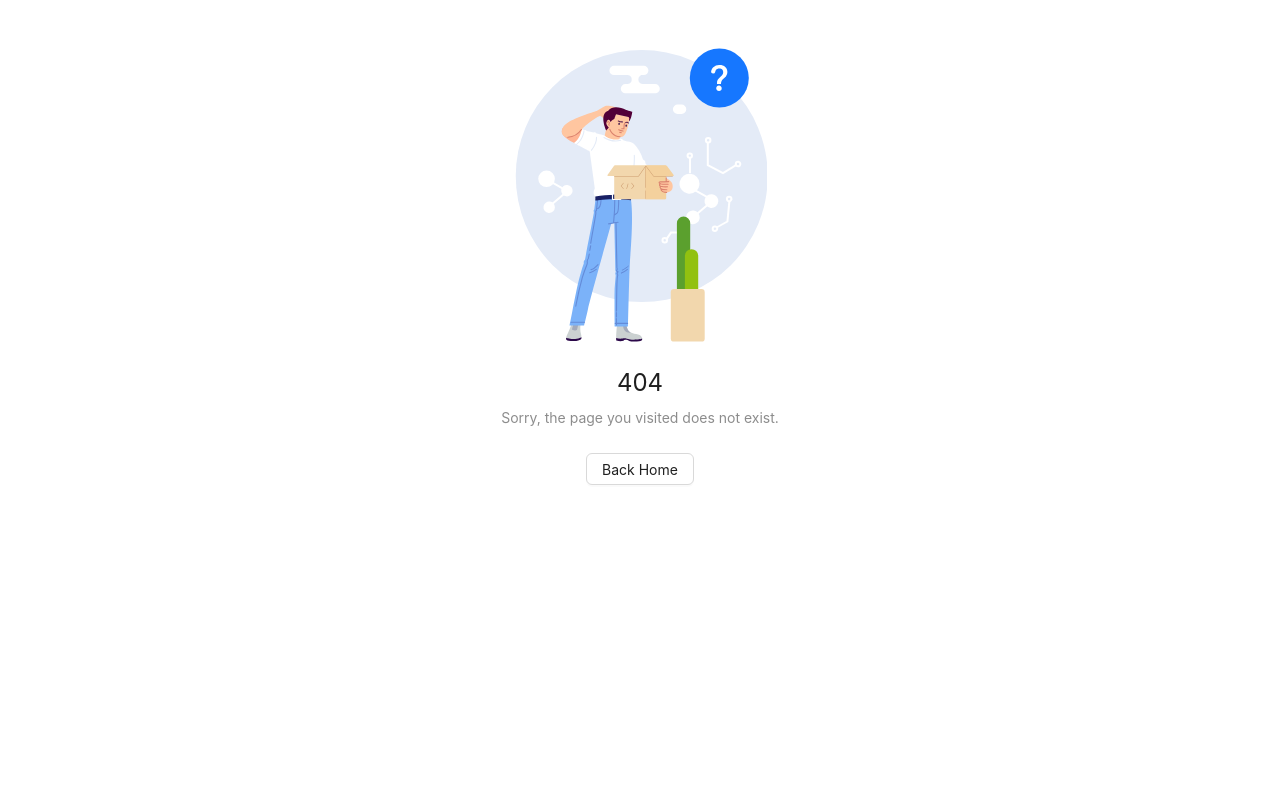
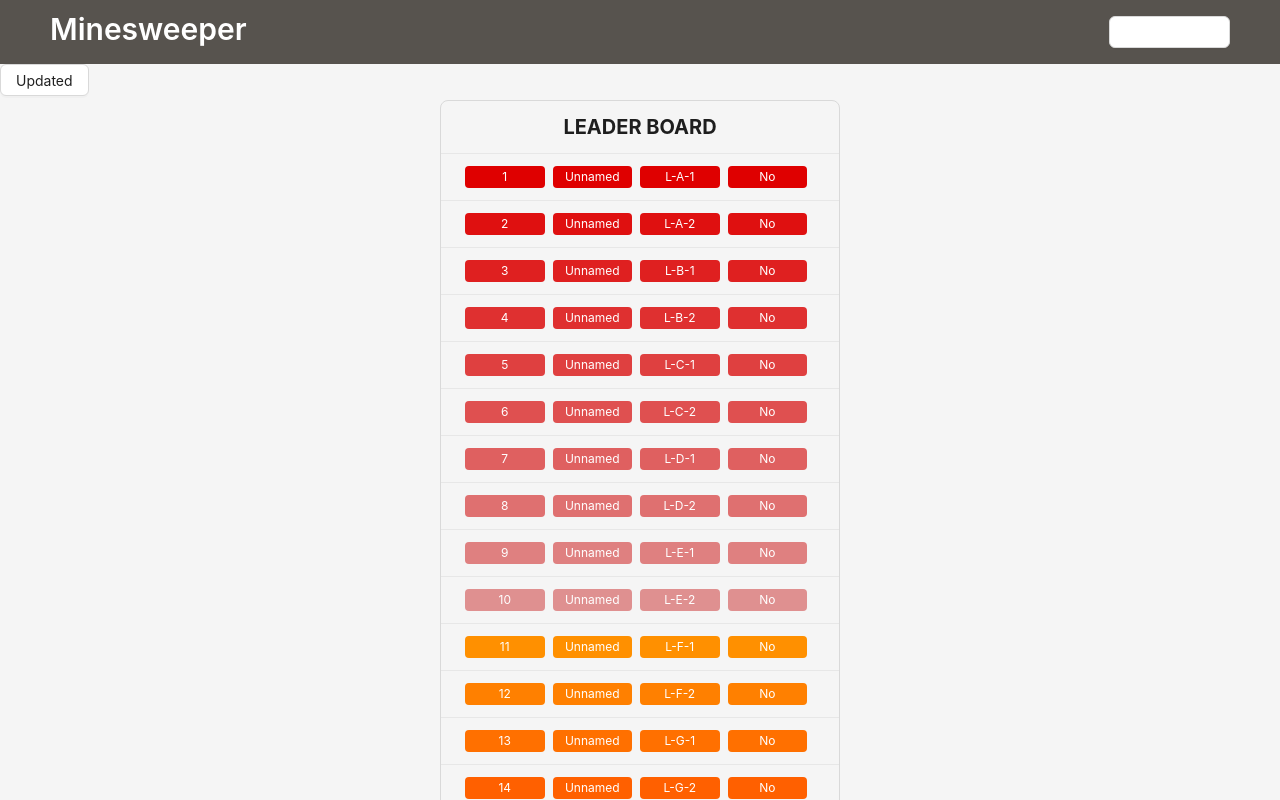
Before and after one commit to SamiurRahmanMukul/react-minesweeper-game, a React (Create React App) app: page /leader-board in a window 1280 px wide. Before the commit this address had no page. Shown: the top 800 px of the page. Built offline with nearby package versions, Linux system fonts and the light colour scheme.

Commit message:
leader page make with custom design & configure

```diff
--- a/src/App.js
+++ b/src/App.js
@@ -1,6 +1,7 @@
 import { BrowserRouter, Route, Routes } from 'react-router-dom';
 import GamePanel from './pages/GamePanel';
 import Home from './pages/Home';
+import LeaderBoard from './pages/LeaderBoard';
 import NotFound from './pages/NotFound';
 
 function App() {
@@ -15,6 +16,9 @@
 
         {/* GAME PANEL ROUTE */}
         <Route path='/start/:level' element={<GamePanel />} />
+
+        {/* LEADER BOARD ROUTE */}
+        <Route path='/leader-board' element={<LeaderBoard />} />
       </Routes>
     </BrowserRouter>
   );
--- a/src/components/Game/index.js
+++ b/src/components/Game/index.js
@@ -1,4 +1,3 @@
-/* eslint-disable no-unused-vars */
 /* eslint-disable no-shadow */
 /* eslint-disable consistent-return */
 /* eslint-disable react/no-array-index-key */
@@ -129,9 +128,9 @@
     }
 
     // if nothing, spread
-    // if (cell.value === 0) {
-    //   gameCells = openMultiple(gameCells, rowParam, colParam);
-    // }
+    if (cell.value === 0) {
+      gameCells = openMultiple(gameCells, rowParam, colParam);
+    }
     // display number
     if (cell.value > 0) {
       gameCells = setCellProp(gameCells, rowParam, colParam, 'state', 1);
--- a/src/data/bus-sit.json
+++ b/src/data/bus-sit.json
@@ -1,43 +1,43 @@
 [
-  { "index": 1, "sit-number": "L-A-1", "seg-colors": "#DF0000", "booking": "No", "name": "" },
-  { "index": 2, "sit-number": "L-A-2", "seg-colors": "#DF1010", "booking": "No", "name": "" },
-  { "index": 3, "sit-number": "L-B-1", "seg-colors": "#DF2020", "booking": "No", "name": "" },
-  { "index": 4, "sit-number": "L-B-2", "seg-colors": "#DF3030", "booking": "No", "name": "" },
-  { "index": 5, "sit-number": "L-C-1", "seg-colors": "#DF4040", "booking": "No", "name": "" },
-  { "index": 6, "sit-number": "L-C-2", "seg-colors": "#DF5050", "booking": "No", "name": "" },
-  { "index": 7, "sit-number": "L-D-1", "seg-colors": "#DF6060", "booking": "No", "name": "" },
-  { "index": 8, "sit-number": "L-D-2", "seg-colors": "#DF7070", "booking": "No", "name": "" },
-  { "index": 9, "sit-number": "L-E-1", "seg-colors": "#DF8080", "booking": "No", "name": "" },
-  { "index": 10, "sit-number": "L-E-2", "seg-colors": "#DF9090", "booking": "No", "name": "" },
-  { "index": 11, "sit-number": "L-F-1", "seg-colors": "#FF9000", "booking": "No", "name": "" },
-  { "index": 12, "sit-number": "L-F-2", "seg-colors": "#FF8000", "booking": "No", "name": "" },
-  { "index": 13, "sit-number": "L-G-1", "seg-colors": "#FF7000", "booking": "No", "name": "" },
-  { "index": 14, "sit-number": "L-G-2", "seg-colors": "#FF6000", "booking": "No", "name": "" },
-  { "index": 15, "sit-number": "L-H-1", "seg-colors": "#FF5000", "booking": "No", "name": "" },
-  { "index": 16, "sit-number": "L-H-2", "seg-colors": "#FF4000", "booking": "No", "name": "" },
-  { "index": 17, "sit-number": "L-I-1", "seg-colors": "#FF3000", "booking": "No", "name": "" },
-  { "index": 18, "sit-number": "L-I-2", "seg-colors": "#FF2000", "booking": "No", "name": "" },
-  { "index": 19, "sit-number": "L-J-1", "seg-colors": "#FF1000", "booking": "No", "name": "" },
-  { "index": 20, "sit-number": "L-J-2", "seg-colors": "#FF0000", "booking": "No", "name": "" },
-  { "index": 21, "sit-number": "R-A-1", "seg-colors": "#3D9090", "booking": "No", "name": "" },
-  { "index": 22, "sit-number": "R-A-2", "seg-colors": "#3D8080", "booking": "No", "name": "" },
-  { "index": 23, "sit-number": "R-B-1", "seg-colors": "#3D7070", "booking": "No", "name": "" },
-  { "index": 24, "sit-number": "R-B-2", "seg-colors": "#3D6060", "booking": "No", "name": "" },
-  { "index": 25, "sit-number": "R-C-1", "seg-colors": "#3D5050", "booking": "No", "name": "" },
-  { "index": 26, "sit-number": "R-C-2", "seg-colors": "#3D4040", "booking": "No", "name": "" },
-  { "index": 27, "sit-number": "R-D-1", "seg-colors": "#3D3030", "booking": "No", "name": "" },
-  { "index": 28, "sit-number": "R-D-2", "seg-colors": "#3D2030", "booking": "No", "name": "" },
-  { "index": 29, "sit-number": "R-E-1", "seg-colors": "#3D1010", "booking": "No", "name": "" },
-  { "index": 30, "sit-number": "R-E-2", "seg-colors": "#3D0000", "booking": "No", "name": "" },
-  { "index": 31, "sit-number": "R-F-1", "seg-colors": "#34A29F", "booking": "No", "name": "" },
-  { "index": 32, "sit-number": "R-F-2", "seg-colors": "#34A28F", "booking": "No", "name": "" },
-  { "index": 33, "sit-number": "R-G-1", "seg-colors": "#34A27F", "booking": "No", "name": "" },
-  { "index": 34, "sit-number": "R-G-2", "seg-colors": "#34A26F", "booking": "No", "name": "" },
-  { "index": 35, "sit-number": "R-H-1", "seg-colors": "#34A25F", "booking": "No", "name": "" },
-  { "index": 36, "sit-number": "R-H-2", "seg-colors": "#34A24F", "booking": "No", "name": "" },
-  { "index": 37, "sit-number": "R-I-1", "seg-colors": "#34A23F", "booking": "No", "name": "" },
-  { "index": 38, "sit-number": "R-I-2", "seg-colors": "#34A22F", "booking": "No", "name": "" },
-  { "index": 39, "sit-number": "R-J-1", "seg-colors": "#34A21F", "booking": "No", "name": "" },
-  { "index": 40, "sit-number": "R-J-2", "seg-colors": "#34A20F", "booking": "No", "name": "" },
-  { "index": 41, "sit-number": "C-J-3", "seg-colors": "#34A200", "booking": "No", "name": "" }
+  { "index": 1, "sitNum": "L-A-1", "color": "#DF0000", "booking": "No", "name": "" },
+  { "index": 2, "sitNum": "L-A-2", "color": "#DF1010", "booking": "No", "name": "" },
+  { "index": 3, "sitNum": "L-B-1", "color": "#DF2020", "booking": "No", "name": "" },
+  { "index": 4, "sitNum": "L-B-2", "color": "#DF3030", "booking": "No", "name": "" },
+  { "index": 5, "sitNum": "L-C-1", "color": "#DF4040", "booking": "No", "name": "" },
+  { "index": 6, "sitNum": "L-C-2", "color": "#DF5050", "booking": "No", "name": "" },
+  { "index": 7, "sitNum": "L-D-1", "color": "#DF6060", "booking": "No", "name": "" },
+  { "index": 8, "sitNum": "L-D-2", "color": "#DF7070", "booking": "No", "name": "" },
+  { "index": 9, "sitNum": "L-E-1", "color": "#DF8080", "booking": "No", "name": "" },
+  { "index": 10, "sitNum": "L-E-2", "color": "#DF9090", "booking": "No", "name": "" },
+  { "index": 11, "sitNum": "L-F-1", "color": "#FF9000", "booking": "No", "name": "" },
+  { "index": 12, "sitNum": "L-F-2", "color": "#FF8000", "booking": "No", "name": "" },
+  { "index": 13, "sitNum": "L-G-1", "color": "#FF7000", "booking": "No", "name": "" },
+  { "index": 14, "sitNum": "L-G-2", "color": "#FF6000", "booking": "No", "name": "" },
+  { "index": 15, "sitNum": "L-H-1", "color": "#FF5000", "booking": "No", "name": "" },
+  { "index": 16, "sitNum": "L-H-2", "color": "#FF4000", "booking": "No", "name": "" },
+  { "index": 17, "sitNum": "L-I-1", "color": "#FF3000", "booking": "No", "name": "" },
+  { "index": 18, "sitNum": "L-I-2", "color": "#FF2000", "booking": "No", "name": "" },
+  { "index": 19, "sitNum": "L-J-1", "color": "#FF1000", "booking": "No", "name": "" },
+  { "index": 20, "sitNum": "L-J-2", "color": "#FF0000", "booking": "No", "name": "" },
+  { "index": 21, "sitNum": "R-A-1", "color": "#3D9090", "booking": "No", "name": "" },
+  { "index": 22, "sitNum": "R-A-2", "color": "#3D8080", "booking": "No", "name": "" },
+  { "index": 23, "sitNum": "R-B-1", "color": "#3D7070", "booking": "No", "name": "" },
+  { "index": 24, "sitNum": "R-B-2", "color": "#3D6060", "booking": "No", "name": "" },
+  { "index": 25, "sitNum": "R-C-1", "color": "#3D5050", "booking": "No", "name": "" },
+  { "index": 26, "sitNum": "R-C-2", "color": "#3D4040", "booking": "No", "name": "" },
+  { "index": 27, "sitNum": "R-D-1", "color": "#3D3030", "booking": "No", "name": "" },
+  { "index": 28, "sitNum": "R-D-2", "color": "#3D2030", "booking": "No", "name": "" },
+  { "index": 29, "sitNum": "R-E-1", "color": "#3D1010", "booking": "No", "name": "" },
+  { "index": 30, "sitNum": "R-E-2", "color": "#3D0000", "booking": "No", "name": "" },
+  { "index": 31, "sitNum": "R-F-1", "color": "#34A29F", "booking": "No", "name": "" },
+  { "index": 32, "sitNum": "R-F-2", "color": "#34A28F", "booking": "No", "name": "" },
+  { "index": 33, "sitNum": "R-G-1", "color": "#34A27F", "booking": "No", "name": "" },
+  { "index": 34, "sitNum": "R-G-2", "color": "#34A26F", "booking": "No", "name": "" },
+  { "index": 35, "sitNum": "R-H-1", "color": "#34A25F", "booking": "No", "name": "" },
+  { "index": 36, "sitNum": "R-H-2", "color": "#34A24F", "booking": "No", "name": "" },
+  { "index": 37, "sitNum": "R-I-1", "color": "#34A23F", "booking": "No", "name": "" },
+  { "index": 38, "sitNum": "R-I-2", "color": "#34A22F", "booking": "No", "name": "" },
+  { "index": 39, "sitNum": "R-J-1", "color": "#34A21F", "booking": "No", "name": "" },
+  { "index": 40, "sitNum": "R-J-2", "color": "#34A20F", "booking": "No", "name": "" },
+  { "index": 41, "sitNum": "C-J-3", "color": "#34A200", "booking": "No", "name": "" }
 ]
--- a/src/layout/MainLayout.jsx
+++ b/src/layout/MainLayout.jsx
@@ -15,6 +15,12 @@
       <Header className='flex flex-row items-center justify-between !bg-stone-600'>
         <Link to='/'>
           <Title className='!text-white mt-2' level={2}>Minesweeper</Title>
+        </Link>
+
+        <Link to='/leader-board'>
+          <Button className='!text-white hover:!text-blue-400' type='default'>
+            Leader Board
+          </Button>
         </Link>
       </Header>
 
--- /dev/null
+++ b/src/pages/LeaderBoard.jsx
@@ -0,0 +1,33 @@
+import { Button, List, Tag } from 'antd';
+import React from 'react';
+import { useDispatch, useSelector } from 'react-redux';
+import MainLayout from '../layout/MainLayout';
+import { updateSit } from '../redux/slice/busSiteSlice';
+
+function LeaderBoard() {
+  const sits = useSelector((state) => state.busSit.sits);
+  const dispatch = useDispatch();
+
+  return (
+    <MainLayout>
+      <Button onClick={() => dispatch(updateSit({ index: 4, name: 'Mukul' }))}>Updated</Button>
+
+      <List
+        className='w-[400px] mx-auto my-1'
+        header={<h1 className='text-center text-xl font-bold uppercase'>Leader Board</h1>}
+        bordered
+        dataSource={sits}
+        renderItem={(item) => (
+          <List.Item key={item.index}>
+            <Tag className='w-[100px] text-center' color={item.color}>{item.index}</Tag>
+            <Tag className='w-[100px] text-center' color={item.color}>{item.name || 'Unnamed'}</Tag>
+            <Tag className='w-[100px] text-center' color={item.color}>{item.sitNum}</Tag>
+            <Tag className='w-[100px] text-center' color={item.color}>{item.booking}</Tag>
+          </List.Item>
+        )}
+      />
+    </MainLayout>
+  );
+}
+
+export default LeaderBoard;
--- /dev/null
+++ b/src/redux/slice/busSiteSlice.js
@@ -0,0 +1,32 @@
+import { createSlice, current } from '@reduxjs/toolkit';
+import sit from '../../data/bus-sit.json';
+
+export const busSitSlice = createSlice({
+  name: 'busSit',
+  initialState: {
+    sits: sit
+  },
+  reducers: {
+    updateSit: (state, actions) => {
+      const newArray = current(state.sits);
+      let currentSit = newArray[actions.payload.index];
+      currentSit = { ...currentSit, name: actions.payload.name, booking: 'Yes' };
+
+      const newArray2 = newArray.map((value, index) => {
+        if (index === actions.payload.index) {
+          return currentSit;
+        }
+        return value;
+      });
+
+      return {
+        ...state,
+        sits: newArray2
+      };
+    }
+  }
+});
+
+export const { updateSit } = busSitSlice.actions;
+
+export default busSitSlice.reducer;
--- a/src/redux/store.js
+++ b/src/redux/store.js
@@ -1,8 +1,10 @@
 import { configureStore } from '@reduxjs/toolkit';
+import busSitReducer from './slice/busSiteSlice';
 import counterReducer from './slice/counterSlice';
 
 export default configureStore({
   reducer: {
-    counter: counterReducer
+    counter: counterReducer,
+    busSit: busSitReducer
   }
 });
```
